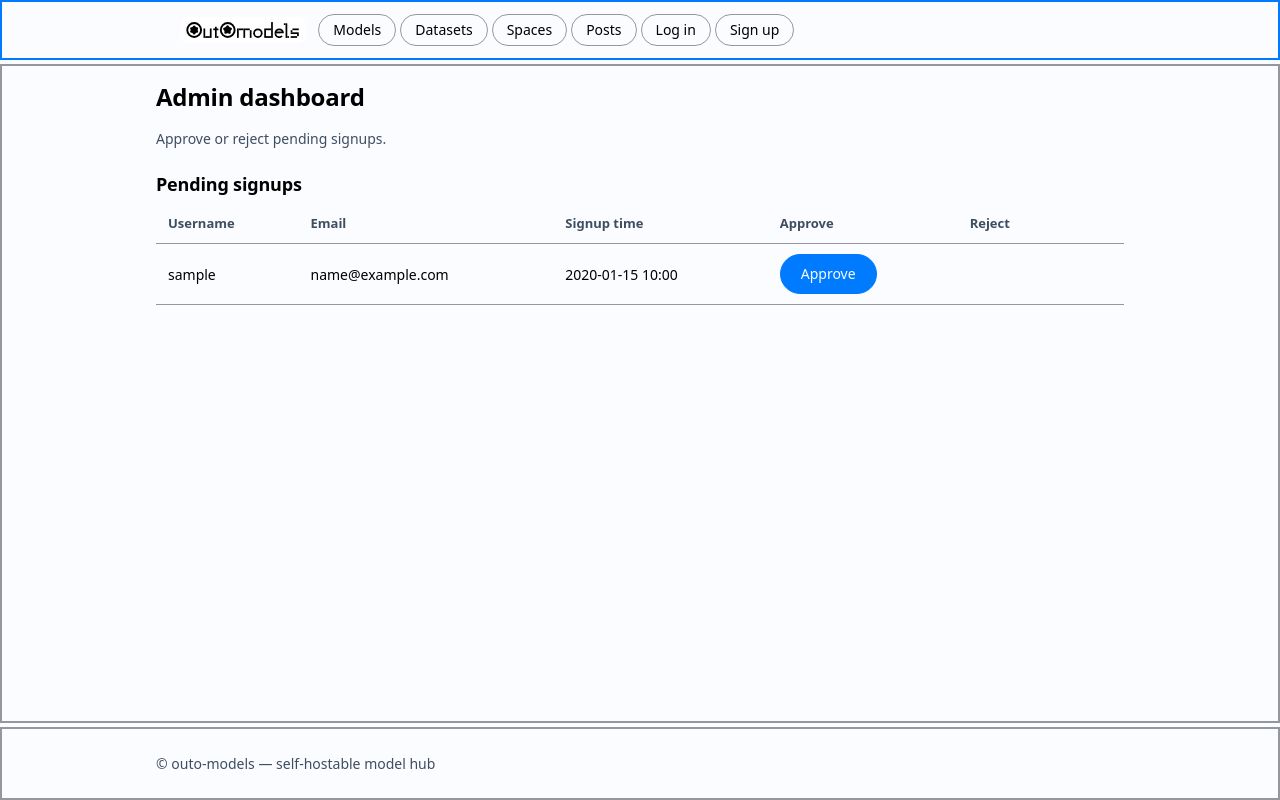
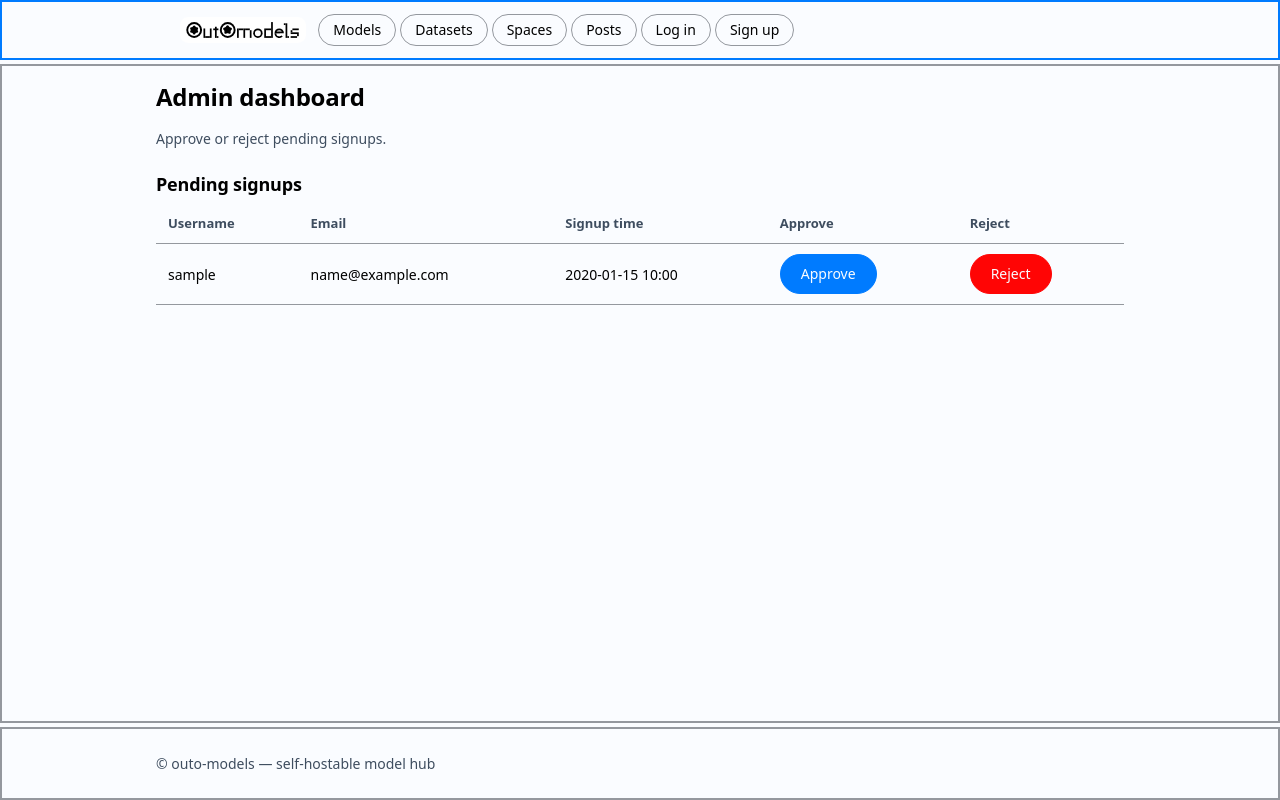
Before and after one commit to llaa33219/outo-models, a Python web app: template src/outo_models/server/templates/admin/dashboard.html in a window 1280 px wide. Run offline with Jinja, Linux system fonts and the light colour scheme; the template is opened without the code that fills it: most values are stand-ins (such as "Sample title", 1, 10 or a date in 2020); some web fonts are replaced.

Commit message:
fix(ui): define the missing BLP palette tokens
Twelve status/semantic tokens (--blp-red, --blp-deep-green,
--blp-paper-lime, ...) were consumed across templates but defined
nowhere, so every runtime chip and stop button was colorless. Values
come from the design doc; the page-local duplicate in tokens.html is
gone.

1551 tests green

Ultraworked with [Sisyphus](https://github.com/code-yeongyu/oh-my-openagent)

Co-authored-by: Sisyphus <clio-agent@sisyphuslabs.ai>

```diff
--- a/src/outo_models/server/templates/base.html
+++ b/src/outo_models/server/templates/base.html
@@ -27,6 +27,25 @@
   --blp-light-blue:       #DBEDFF; /* filled chip border */
   --blp-paper-blue-2:     #F4F8FC;
   --blp-soft-blue:        #7FBCFF; /* placeholder */
+
+  /* Status + semantic palette — 디자인.md §3.2. Runtime state chips,
+   * Start/Stop buttons, error panels, usage bars. Declared HERE (not
+   * page-locally) so every template can read them; a page that
+   * redeclares one of these breaks in dark mode, because the
+   * `prefers-color-scheme: dark` block below only re-declares what is
+   * declared up here. */
+  --blp-sky:              #00AFFF; /* BLP LOGO SKY BLUE — secondary accent */
+  --blp-light-dark:       #D4DCE8; /* BLP LIGHT DARK — weak border */
+  --blp-deep-dark:        #00193D; /* BLP DARK — strong text / header */
+  --blp-green:            #00D620; /* success */
+  --blp-deep-green:       #00B21B; /* emphasized success (text) */
+  --blp-paper-green:      #B8E1D8; /* success notice background */
+  --blp-paper-lime:       #F2F6ED; /* success notice surface */
+  --blp-red:              #FF0505; /* error / delete */
+  --blp-deep-red:         #DB0000; /* emphasized error (text) */
+  --blp-soft-red:         #FF7F7F; /* weak warning */
+  --blp-deep-yellow:      #EBD700; /* emphasized warning */
+  --blp-paper-orange:     #FCF5EE; /* warm auxiliary surface */
 
   /* System constants — spec §부록 A */
   --gap-tile:             4px;
@@ -79,6 +98,25 @@
     --blp-light-blue:       #1F3050; /* filled chip border */
     --blp-paper-blue-2:     #131C2E; /* even subtler bg */
     --blp-soft-blue:        #7DA9C7; /* placeholder on dark */
+    /* Status palette — only the roles that MUST flip are re-declared
+     * (same policy as the blue family above, §3.3.1):
+     *   - light notice SURFACES (`paper-*`) become dark blue-tinted
+     *     surfaces, otherwise a chip would glow white on a dark page;
+     *   - the text roles that sit ON those surfaces (`deep-dark`,
+     *     `deep-green`, `deep-red`) are lifted so contrast holds;
+     *   - hairline/accent roles on a dark surface (`light-dark`,
+     *     `sky`, `green`) get one tone brighter.
+     * Already-bright roles (`red`, `soft-red`, `deep-yellow`) stay
+     * byte-identical — they read fine on `--tile-bg` (#0E1420). */
+    --blp-sky:              #4FC3FF; /* accent on dark */
+    --blp-light-dark:       #2A3547; /* weak border on dark */
+    --blp-deep-dark:        #E8EEF7; /* chip text on a dark surface */
+    --blp-green:            #2AE86B; /* success border on dark */
+    --blp-deep-green:       #5BE08A; /* success text on a dark surface */
+    --blp-paper-green:      #14382C; /* dark success notice */
+    --blp-paper-lime:       #16211A; /* dark success surface */
+    --blp-deep-red:         #FF6B6B; /* error text on a dark surface */
+    --blp-paper-orange:     #241C14; /* dark warm surface */
   }
 }
 
```
Also changed, not shown: src/outo_models/server/templates/users/tokens.html (+4 -8 lines).
